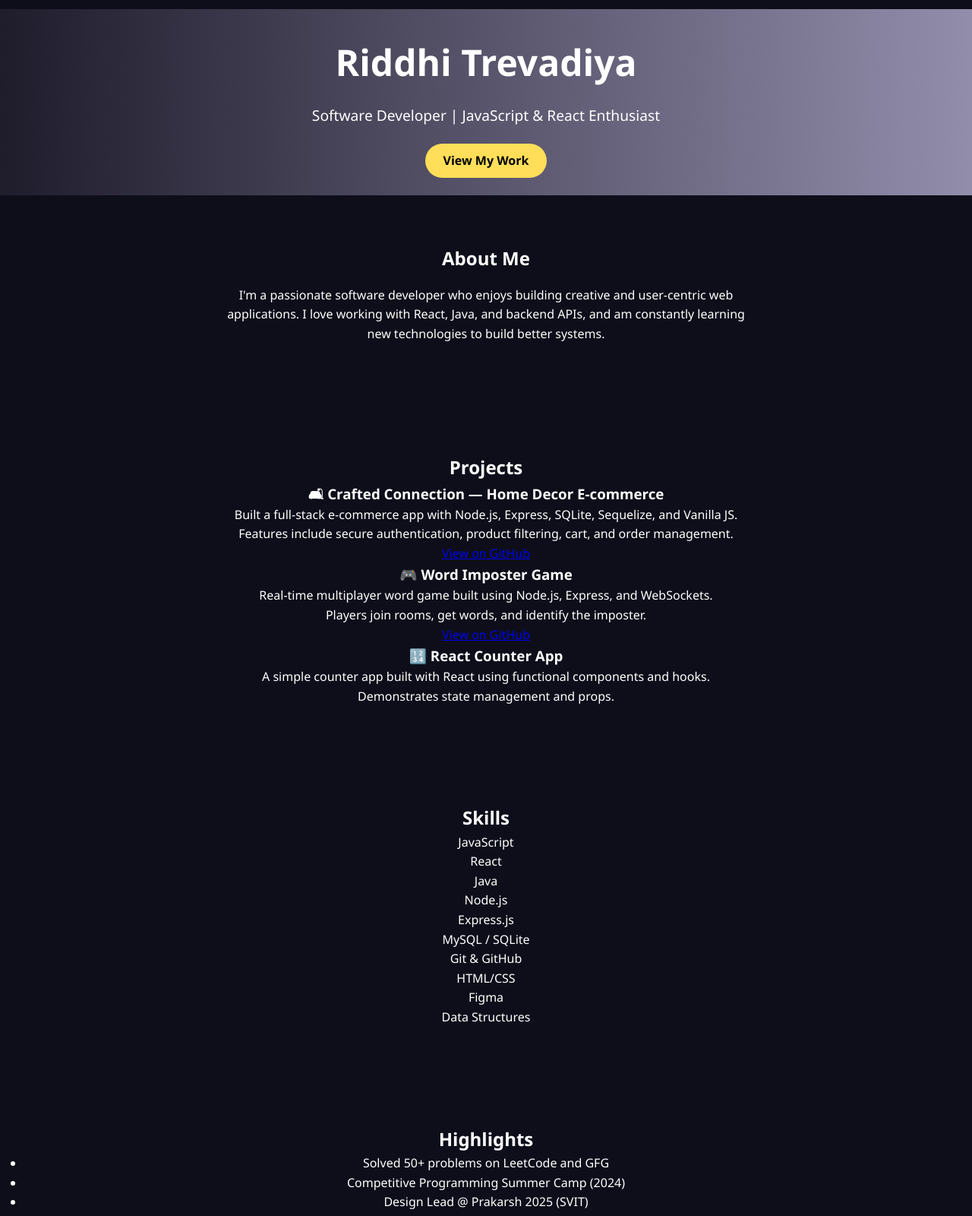
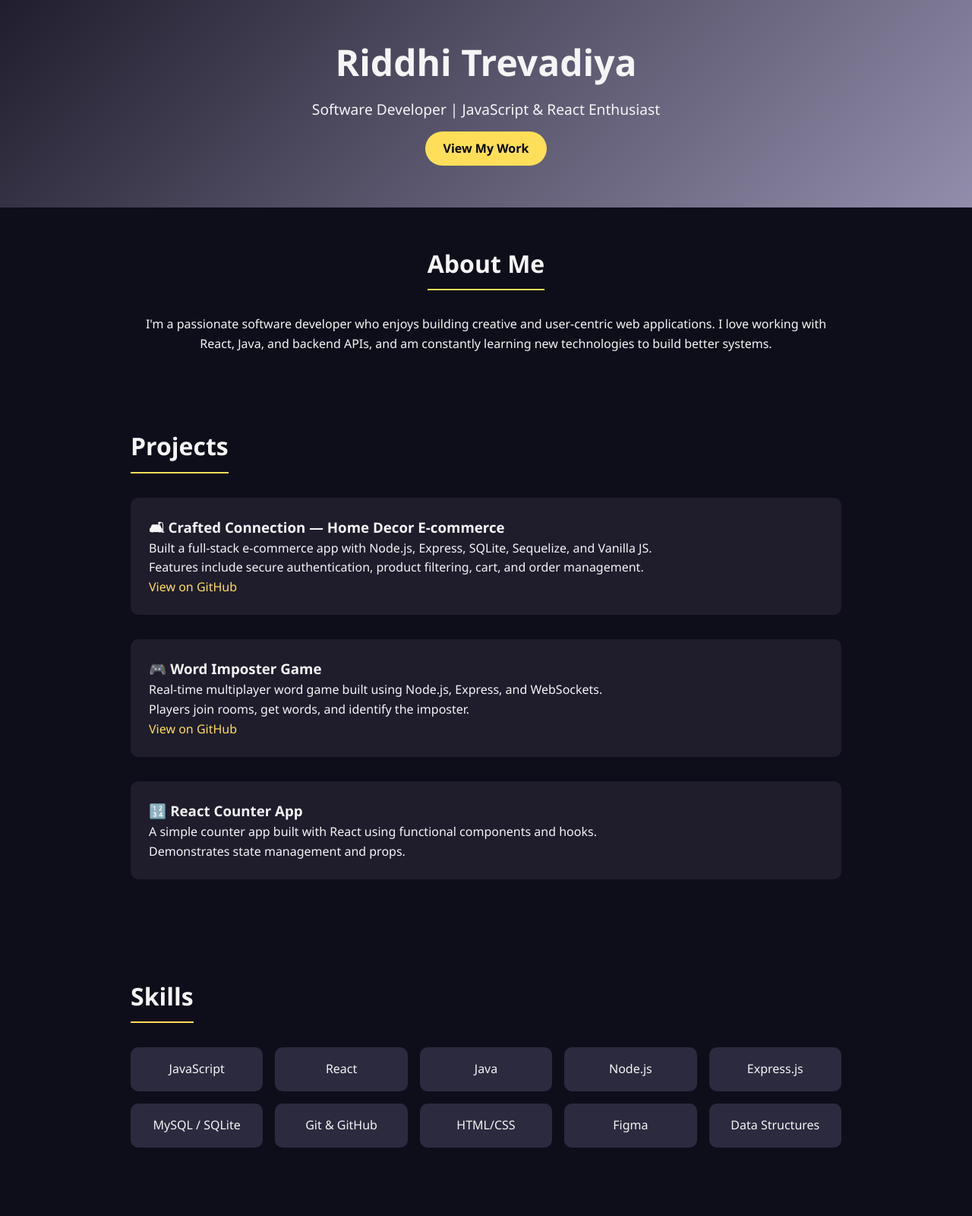
Before and after one commit to Riddhi-trevadiya/porttest, a plain HTML site: page index.html in a window 1280 px wide. Shown: the part 20-1620 px from the top of the page at 76% size. Drawn offline with Linux system fonts and the light colour scheme.

Commit message:
Update style.css

```diff
--- a/style.css
+++ b/style.css
@@ -1,3 +1,10 @@
+:root {
+  --purple: #5e4b8b;
+  --bg-dark: #0e0e1b;
+  --text-light: #f5f5f5;
+  --accent: #ffde59;
+}
+
 * {
   margin: 0;
   padding: 0;
@@ -5,134 +12,120 @@
 }
 
 body {
-  font-family: 'Segoe UI', Tahoma, Geneva, Verdana, sans-serif;
-  color: #fff;
-  background-color: #0e0e1b;
+  font-family: 'Segoe UI', Tahoma, sans-serif;
+  background: var(--bg-dark);
+  color: var(--text-light);
   line-height: 1.6;
 }
 
-header {
-  background: linear-gradient(to right, #1f1c2c, #928dab);
-  padding: 2rem;
-  text-align: center;
+a {
+  color: var(--accent);
+  text-decoration: none;
 }
 
-nav {
-  display: flex;
-  justify-content: space-between;
-  align-items: center;
-  max-width: 1100px;
-  margin: auto;
-  flex-wrap: wrap;
-}
-
-.logo {
-  font-size: 1.8rem;
-  font-weight: bold;
-}
-
-nav ul {
-  display: flex;
-  list-style: none;
-  gap: 2rem;
-}
-
-nav a {
-  text-decoration: none;
-  color: #fff;
-  font-weight: 500;
-  transition: 0.3s;
-}
-
-nav a:hover {
-  color: #ffde59;
-}
-
-.hero {
-  margin-top: 2rem;
-}
-
-.hero h1 {
-  font-size: 3rem;
-  margin-bottom: 1rem;
-}
-
-.hero p {
-  font-size: 1.2rem;
-  margin-bottom: 2rem;
-}
-
-.btn {
-  background: #ffde59;
-  color: #000;
-  padding: 0.7rem 1.5rem;
-  border: none;
-  border-radius: 30px;
-  text-decoration: none;
-  font-weight: bold;
-  transition: 0.3s;
-}
-
-.btn:hover {
-  background: #ffe97a;
-}
-
-section {
+header.hero {
+  background: linear-gradient(135deg, #1f1c2c, #928dab);
   padding: 4rem 2rem;
   text-align: center;
 }
 
-#about p {
-  max-width: 700px;
-  margin: 1rem auto;
+.hero .content h1 {
+  font-size: 3rem;
+  margin-bottom: 0.5rem;
 }
 
-.skills-container {
-  display: flex;
-  flex-wrap: wrap;
-  justify-content: center;
-  gap: 1rem;
-  margin-top: 1rem;
+.hero .content p {
+  font-size: 1.2rem;
+  margin-bottom: 1.5rem;
 }
 
-.skill {
-  background-color: #1f1c2c;
-  padding: 0.8rem 1.5rem;
+.btn {
+  background: var(--accent);
+  color: #000;
+  padding: 0.7rem 1.5rem;
   border-radius: 25px;
-  border: 1px solid #fff;
+  font-weight: bold;
+}
+
+section {
+  padding: 3rem 2rem;
+  max-width: 1000px;
+  margin: auto;
+}
+
+section h2 {
+  font-size: 2rem;
+  text-align: center;
+  margin-bottom: 2rem;
+  border-bottom: 2px solid var(--accent);
+  display: inline-block;
+  padding-bottom: 0.5rem;
+}
+
+#about, #contact {
+  text-align: center;
+}
+
+.project {
+  background: #1f1c2c;
+  padding: 1.5rem;
+  border-radius: 10px;
+  margin-bottom: 2rem;
   transition: 0.3s;
 }
 
-.skill:hover {
-  background-color: #ffde59;
-  color: #000;
-  border-color: #ffde59;
+.project:hover {
+  background: #2c2840;
+  transform: scale(1.01);
 }
 
-.social-links {
+.skill-grid {
+  display: grid;
+  grid-template-columns: repeat(auto-fit, minmax(150px, 1fr));
+  gap: 1rem;
+  text-align: center;
+}
+
+.skill-grid div {
+  background: #2c2a3f;
+  padding: 1rem;
+  border-radius: 10px;
+  transition: 0.3s;
+}
+
+.skill-grid div:hover {
+  background: var(--accent);
+  color: #000;
+  transform: scale(1.05);
+}
+
+#resume ul {
+  list-style: inside;
+  padding-left: 1rem;
+}
+
+.social {
   display: flex;
   justify-content: center;
   gap: 2rem;
   margin-top: 1rem;
 }
 
-.social-links a {
-  text-decoration: none;
-  color: #fff;
-  border: 1px solid #fff;
+.social a {
+  border: 1px solid var(--accent);
   padding: 0.6rem 1.2rem;
   border-radius: 25px;
   transition: 0.3s;
 }
 
-.social-links a:hover {
-  background: #fff;
+.social a:hover {
+  background: var(--accent);
   color: #000;
 }
 
 footer {
   text-align: center;
-  padding: 2rem;
-  background-color: #1a1a2e;
+  padding: 1rem;
+  background: #1a1a2e;
   font-size: 0.9rem;
 }
```
